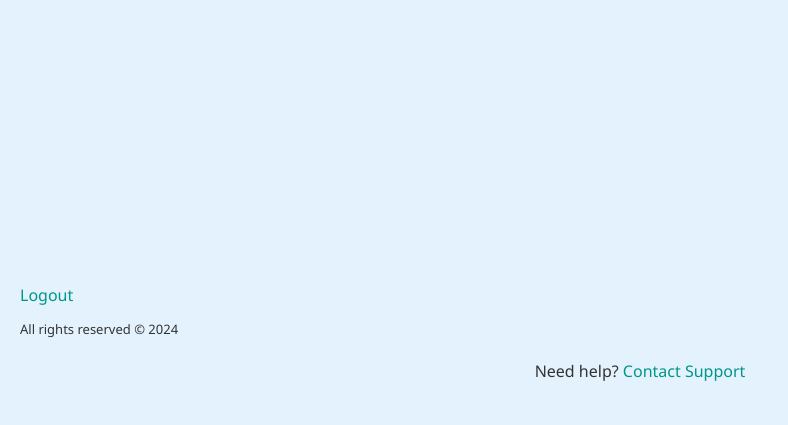
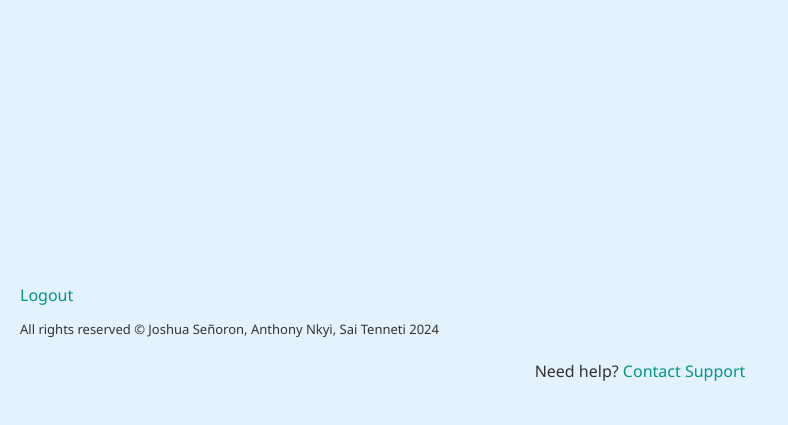
Before and after one commit to juicewar/VocalDoc, a Flask app: page /admin in a window 1280 px wide. Shown: the part 375-800 px from the top of the page, without its empty margins (0-788 px from the left). Run offline with Flask 3, Linux system fonts and the light colour scheme; the visitor is signed in with stand-in values (Sample User, id 1).

Commit message:
added credits

```diff
--- a/templates/base.html
+++ b/templates/base.html
@@ -31,7 +31,7 @@
             <a href="{{ url_for('logout')}}">Logout</a>
             {% endif %}
         </p>
-        <p style="font-size: small;">All rights reserved © 2024</p>
+        <p style="font-size: small;">All rights reserved © Joshua Señoron, Anthony Nkyi, Sai Tenneti 2024</p>
         <div class="footer">
             <p>Need help? <a href="group19@ucl.ac.uk">Contact Support</a></p>
         </div>
```
